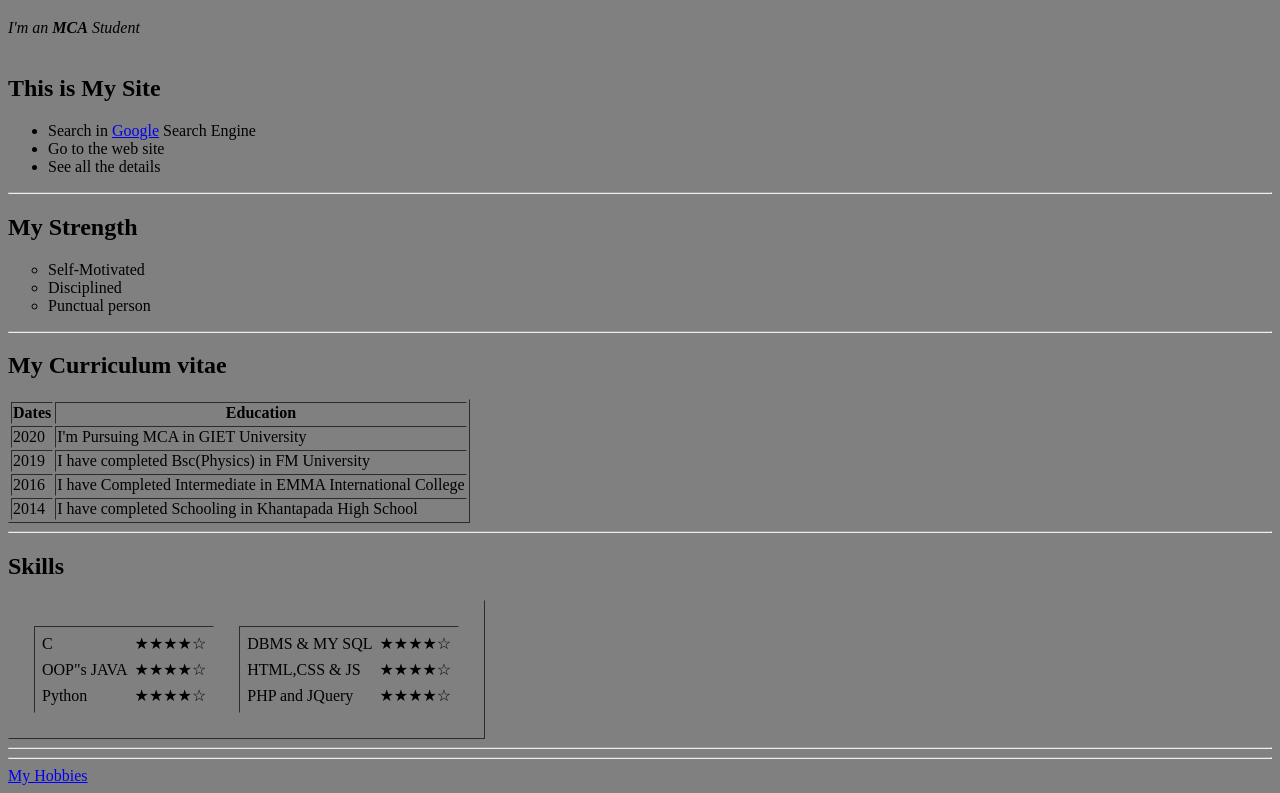
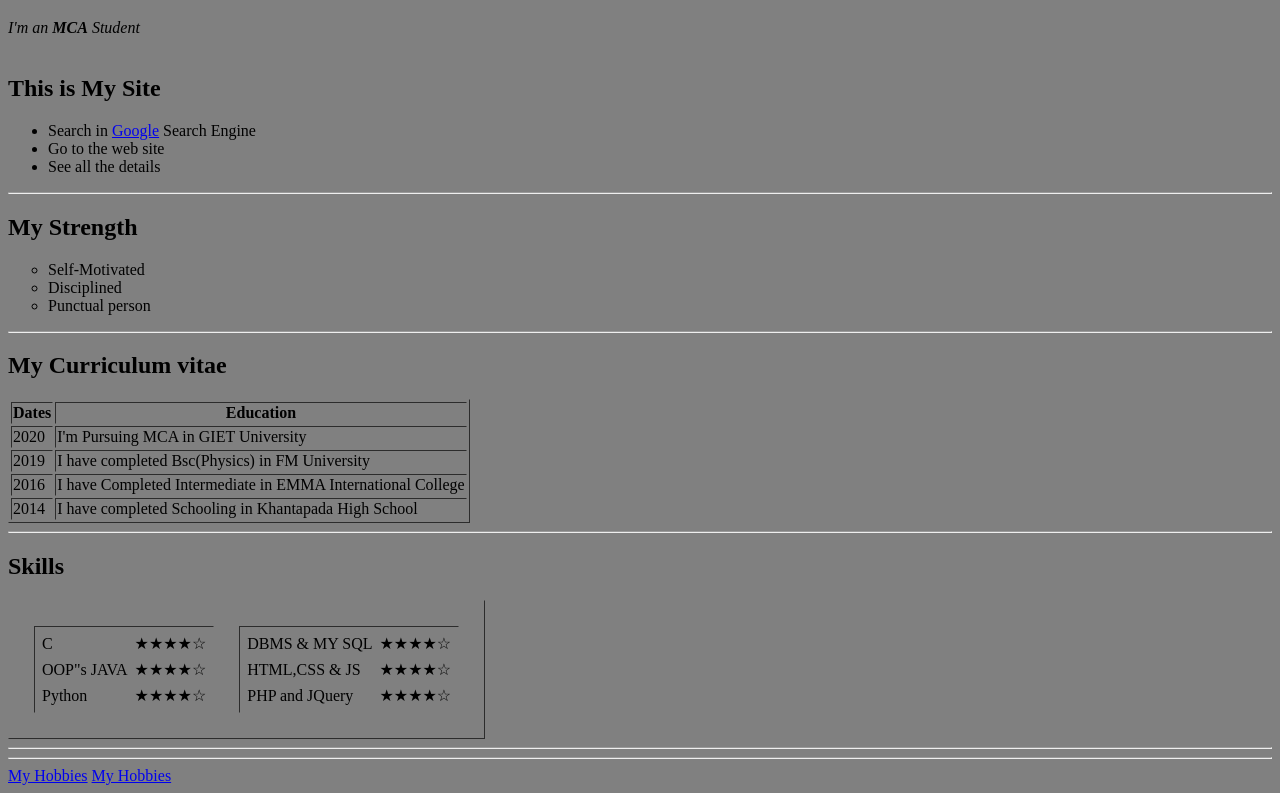
Before and after one commit to Deenabandhu1999/DNayak, a plain HTML site: page index.html in a window 1280 px wide. Shown: the part 350-1143 px from the top of the page. Drawn offline with Linux system fonts and the light colour scheme.

Commit message:
Update index.html

```diff
--- a/index.html
+++ b/index.html
@@ -99,5 +99,6 @@
    <hr>
      <hr size="2">
      <a href="hobbies.html">My Hobbies</a>
+     <a href="Contact US.html">My Hobbies</a>
 </body>
 </html>
```
